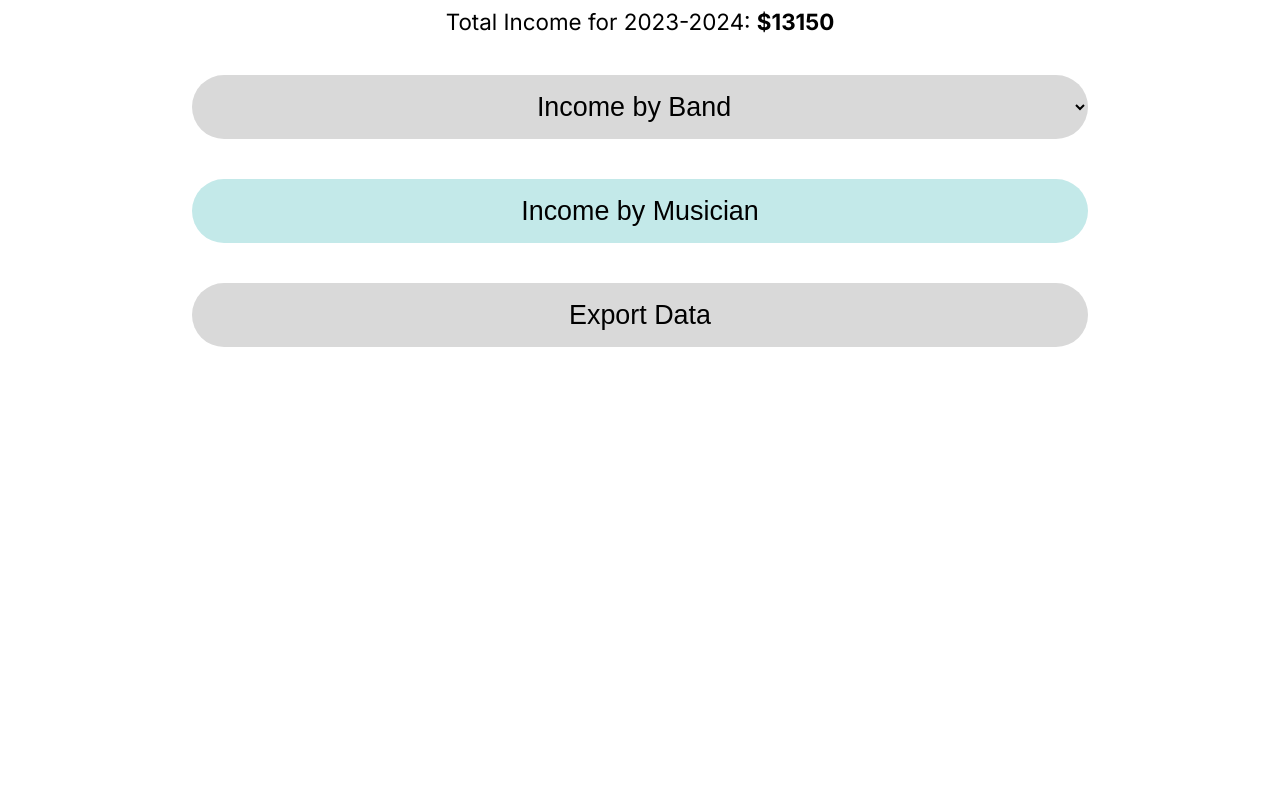
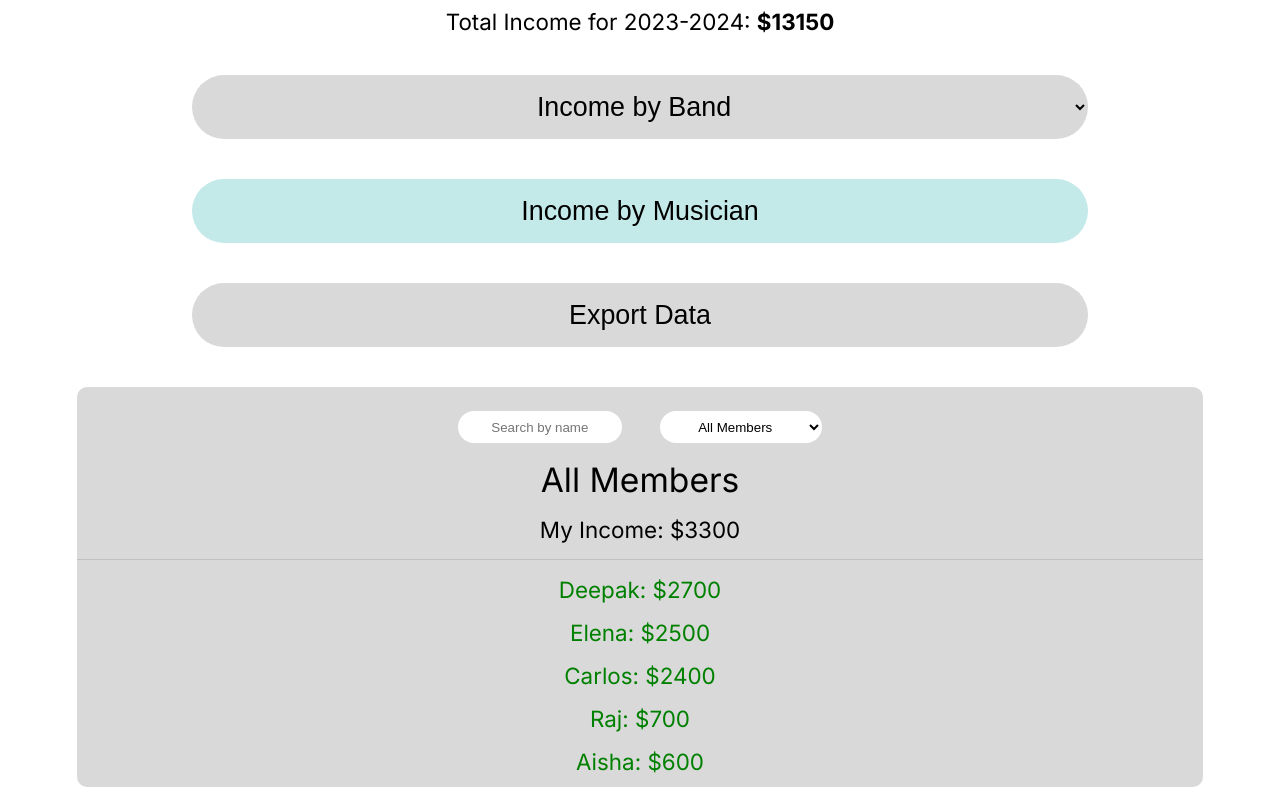
Before and after one commit to dlayton66/gig-boss-interview, a React (Vite) app: page / in a window 1280 px wide. Both pictures are taken after a click on the button "Income by Musician". Built offline with nearby package versions, Linux system fonts and the light colour scheme.

Commit message:
feat: dropdown filter on render area

```diff
--- a/src/components/RenderArea.tsx
+++ b/src/components/RenderArea.tsx
@@ -1,30 +1,94 @@
-import "../components/RenderArea.css"
+import { useState } from "react";
+import "../components/RenderArea.css";
 import Band from "../interfaces/Band";
-import { get_band_income } from "../utils/BandUtils";
+import {
+  get_all_members_sorted,
+  get_band_income,
+  get_band_members_sorted,
+  get_my_income,
+} from "../utils/BandUtils";
+import { Member } from "../interfaces/Member";
 
 interface Props {
   band: Band | undefined;
+  isIncomeByMusician: boolean;
 }
 
-function RenderArea({band}: Props) {
-  if (band)
-    console.log(band.members);
+function RenderArea({ band, isIncomeByMusician }: Props) {
+  const [search, setSearch] = useState("");
+  const [dropdown, setDropdown] = useState("All Members");
+
+  let filtered_members: Member[] = [];
+  let my_income: number = 0;
+
+  if (isIncomeByMusician) {
+    let members_plus_self = band ? get_band_members_sorted(band) : get_all_members_sorted()
+    my_income = get_my_income(members_plus_self)
+    filtered_members = members_plus_self.filter((member) => member.name != 'You');
+
+    if (dropdown === "Members >= $600") {
+      filtered_members = filtered_members.filter(
+        (member) => member.income >= 600
+      );
+    } else if (dropdown === "Members < $600") {
+      filtered_members = filtered_members.filter(
+        (member) => member.income < 600
+      );
+    }
+  }
+
   return (
+    <div className="render-area-background">
       <div className="render-area">
-      {band && (
+        {band && !isIncomeByMusician && (
           <>
-          <div className="band-name">{band.band_name}</div>
-          <div>
-            Total Band Income: ${get_band_income(band)}
-          </div>
+            <div className="render-title">{band.band_name}</div>
+            <div>Total Band Income: ${get_band_income(band)}</div>
             <div className="divider"></div>
             {band.members.map((member) => (
-            <div>{member.name === 'You' ? 'My Income' : member.name}: ${member.income}</div>
+              <div>
+                {member.name === "You" ? "My Income" : member.name}: $
+                {member.income}
+              </div>
             ))}
           </>
         )}
+        {isIncomeByMusician && (
+          <>
+            <div className="filter-options">
+              <input
+                className="search-filter"
+                type="text"
+                placeholder="Search by name"
+                onChange={(e) => setSearch(e.target.value)}
+              />
+              <select
+                className="dropdown-filter"
+                defaultValue="All Members"
+                onChange={(e) => setDropdown(e.target.value)}
+              >
+                <option value="All Members">All Members</option>
+                <option value="Members >= $600">{"Members >= $600"}</option>
+                <option value="Members < $600">{"Members < $600"}</option>
+              </select>
             </div>
-  )
+            <div className="render-title">{dropdown}</div>
+            <div>My Income: ${my_income}</div>
+            <div className="divider"></div>
+            <div className="bottom-container">
+              {filtered_members
+                .filter((member) => member.name != "You")
+                .map((member) => (
+                  <div className={member.income >= 600 && dropdown === 'All Members' ? "over-threshold" : ""}>
+                    {member.name}: ${member.income}
+                  </div>
+                ))}
+            </div>
+          </>
+        )}
+      </div>
+    </div>
+  );
 }
 
 export default RenderArea;
```
Lines whose indentation alone changed are shown as unchanged.
